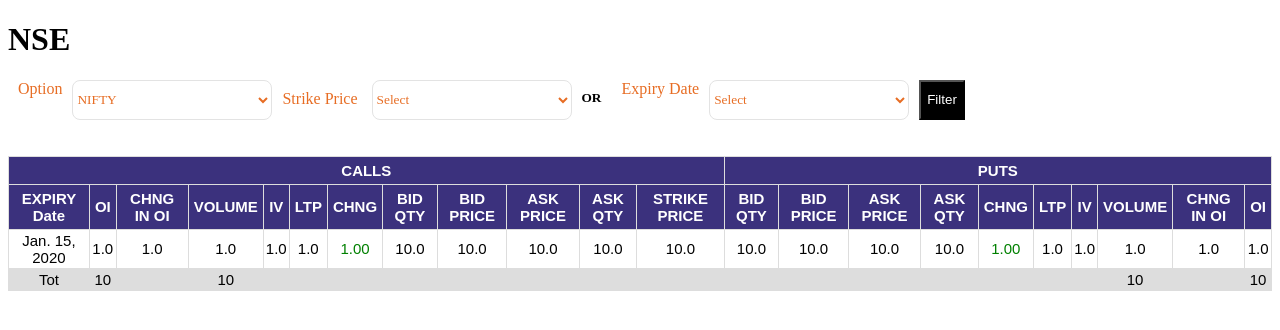
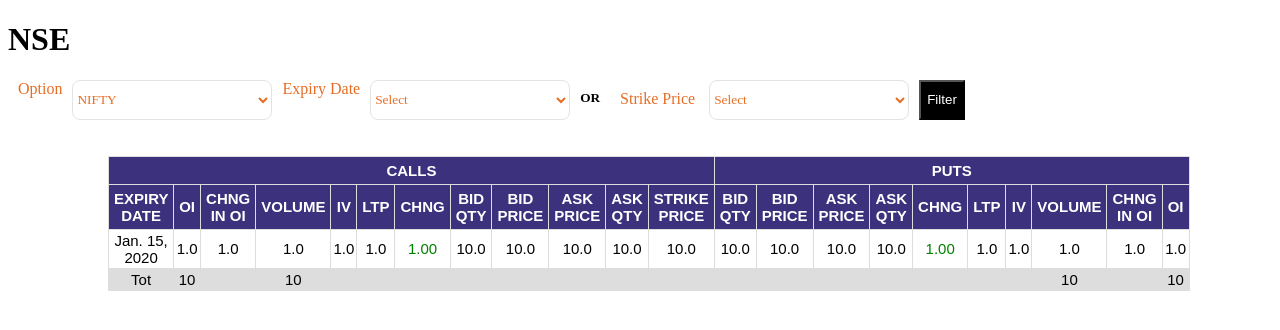
Before and after one commit to prachijpatel/NSEindia-Proj, a Django app: template app/templates/app/detail.html in a window 1280 px wide. Shown: the top 330 px of the page. Run offline with Django 3.2, Linux system fonts and the light colour scheme; tables that the repository leaves empty hold one stand-in row (values such as "Sample post"); the template is opened without the code that fills it: values that come from a table or form of the project are taken from there, most other values are stand-ins (such as "Sample title", 1, 10 or a date in 2020); some libraries are stand-ins or nearby versions.

Commit message:
changes made in detail.html

```diff
--- a/app/templates/app/detail.html
+++ b/app/templates/app/detail.html
@@ -15,7 +13,8 @@ table {
   min-width:500px;
   max-width:100%;
   border-collapse: collapse;
-  margin:auto;
+  margin-left:100px;
+  margin-right:100px;
 
 }
 .color{
@@ -162,7 +165,7 @@ label {
 
     <tr class="color space">
 
-        <th>EXPIRY Date</th>
+        <th>EXPIRY DATE</th>
         <th>OI</th>
         <th>CHNG IN OI</th>
         <th>VOLUME</th>
```
Also changed, not shown: other parts of app/templates/app/detail.html (+25 -34 lines).
